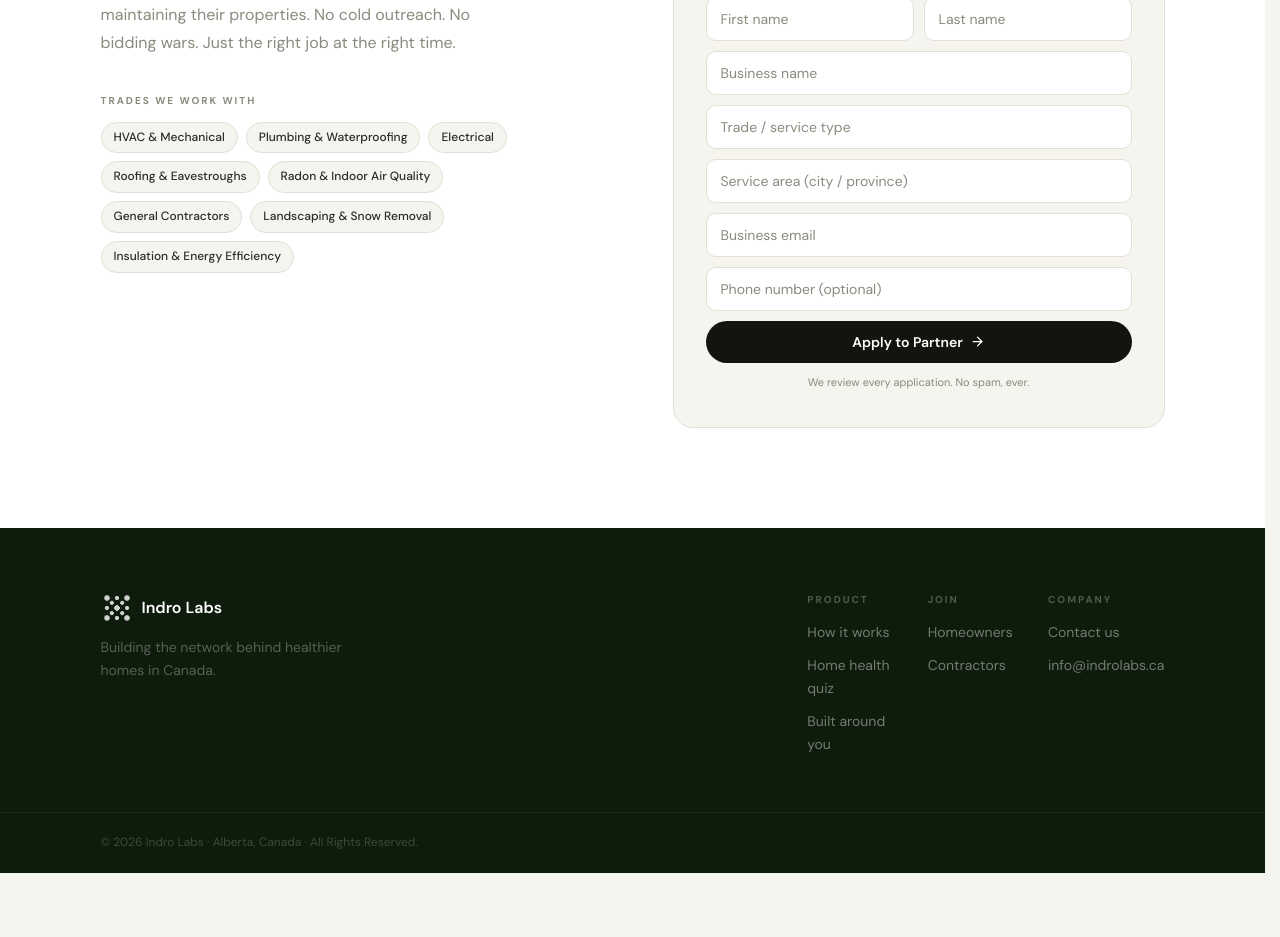
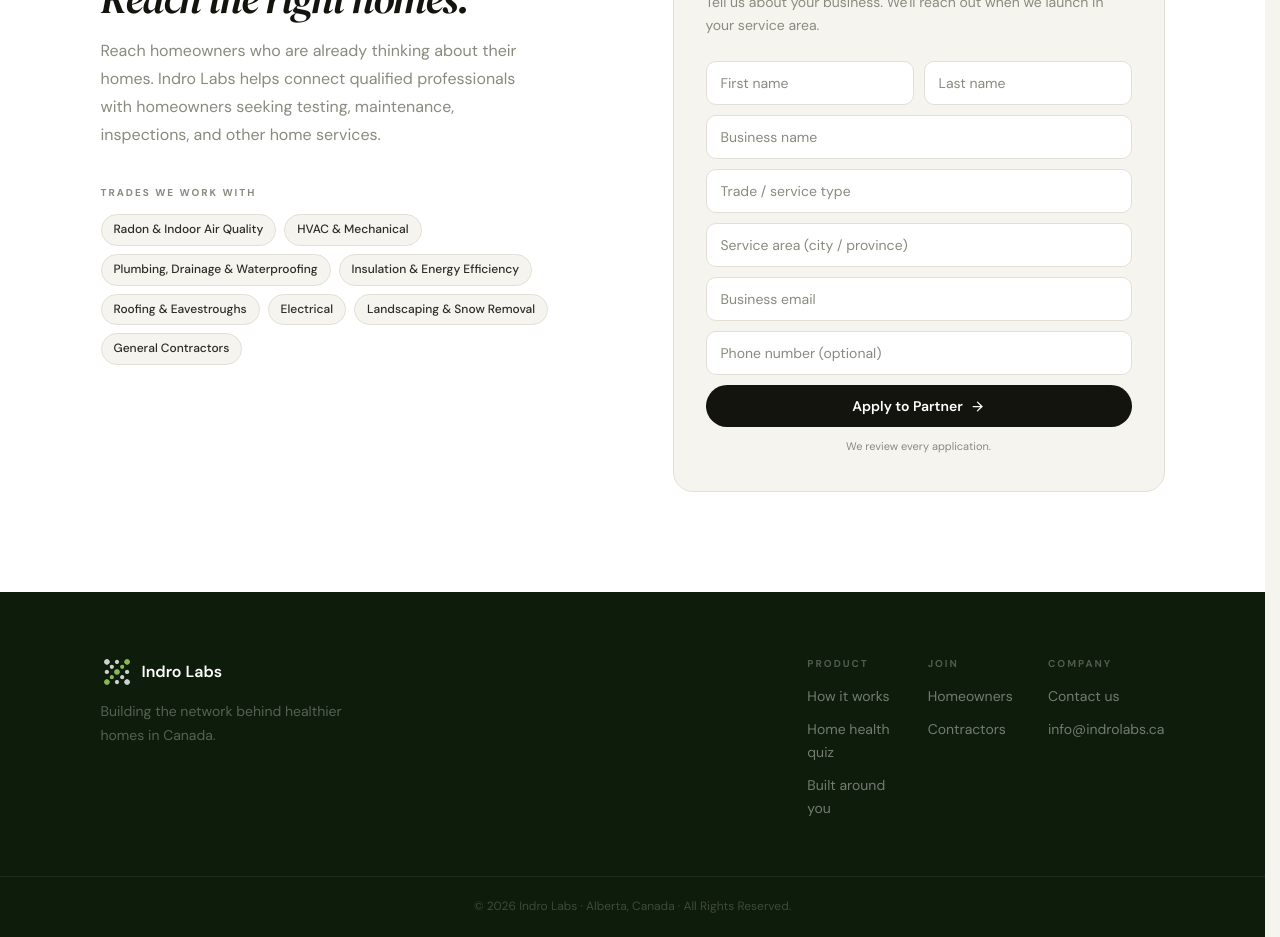
Before and after one commit to indro-labs/website, a React (Vite) app in the folder business-website/: page / in a window 1280 px wide. Shown: the part 5180-6117 px from the top of the page. Before the commit the page ends 6053 px from the top, so only its background shows below. Built offline with nearby package versions, Linux system fonts and the light colour scheme.

Commit message:
added white transparent logo for footer, edited content for the forms

```diff
--- a/business-website/src/App.css
+++ b/business-website/src/App.css
@@ -601,7 +601,7 @@
 .footer-logo em { font-style: normal; }
 .footer-logo-img {
   width: 32px; height: 32px; object-fit: contain; flex-shrink: 0;
-  filter: brightness(0) invert(1); /* invert to white on dark footer */
+   /* invert to white on dark footer */
   opacity: 0.8;
 }
 .footer-brand p { font-size: 14px; color: rgba(255,255,255,0.3); max-width: 280px; }
@@ -610,7 +610,7 @@
 .footer-col-head { font-size: 10px; font-weight: 700; letter-spacing: 2px; text-transform: uppercase; color: rgba(255,255,255,0.28); margin-bottom: 2px; }
 .footer-col a { font-size: 14px; color: rgba(255,255,255,0.42); transition: color 0.18s; }
 .footer-col a:hover { color: white; }
-.footer-base { border-top: 1px solid rgba(255,255,255,0.07); padding: 20px 0; font-size: 12px; color: rgba(255,255,255,0.2); }
+.footer-base { border-top: 1px solid rgba(255,255,255,0.07); padding: 20px 0; font-size: 12px; color: rgba(255,255,255,0.2);  text-align: center; }
 
 @media (max-width: 768px) {
   .footer-inner { grid-template-columns: 1fr; gap: 36px; }
--- a/business-website/src/App.jsx
+++ b/business-website/src/App.jsx
@@ -810,12 +810,12 @@
 
             {/* Timeline */}
             <div className="signup-timeline">
-              {[
-                { step:'01', title:'Track your home health',  desc:'We build a living profile of your home — age, systems, household, and climate.' },
-                { step:'02', title:'Get reminded on time',    desc:'Seasonal alerts before anything becomes an expensive surprise.' },
-                { step:'03', title:'Book a professional',     desc:'One tap to connect with a vetted, licensed Canadian contractor.' },
-                { step:'04', title:'Earn rewards',            desc:'Points for every task completed, redeemable for services and perks.' },
-              ].map((item, idx, arr) => (
+                {[
+                  { step:'01', title:'Track your home health',  desc:'We build a living profile of your home — age, systems, household, and maintenance history.' },
+                  { step:'02', title:'Get reminded on time',    desc:'Seasonal alerts help you stay ahead of routine maintenance and potential issues.' },
+                  { step:'03', title:'Connect with a professional', desc:'Get introduced to qualified local contractors who fit the service you need.' },
+                  { step:'04', title:'Earn rewards',            desc:'Earn points for completing home tasks, redeemable for future services and perks.' },
+                ].map((item, idx, arr) => (
                 <div className="tl-item" key={item.step}>
                   <div className="tl-step-col">
                     <div className="tl-dot">
@@ -859,7 +859,7 @@
                     Join Waitlist <ArrowRight size={15}/>
                   </button>
                   {hwErr && <p className="sfc-err">Something went wrong — please try again.</p>}
-                  <p className="sfc-fine">No spam. Early access only. Cancel any time.</p>
+                  <p className="sfc-fine">Early access only. Cancel any time.</p>
                 </form>
               )}
             </div>
@@ -879,16 +879,22 @@
               Become a partner.<br/><em>Reach the right homes.</em>
             </h2>
             <p className="signup-sub">
-              Connect with homeowners who are already invested in maintaining their properties.
-              No cold outreach. No bidding wars. Just the right job at the right time.
+              Reach homeowners who are already thinking about their homes. Indro Labs helps connect qualified professionals with homeowners seeking testing, maintenance, inspections, and other home services.
             </p>
 
             <div className="ct-trades">
               <p className="ct-trades-label">TRADES WE WORK WITH</p>
               <div className="ct-trades-grid">
-                {['HVAC & Mechanical','Plumbing & Waterproofing','Electrical','Roofing & Eavestroughs',
-                  'Radon & Indoor Air Quality','General Contractors','Landscaping & Snow Removal',
-                  'Insulation & Energy Efficiency'].map(t => (
+                {[
+                    'Radon & Indoor Air Quality',
+                    'HVAC & Mechanical',
+                    'Plumbing, Drainage & Waterproofing',
+                    'Insulation & Energy Efficiency',
+                    'Roofing & Eavestroughs',
+                    'Electrical',
+                    'Landscaping & Snow Removal',
+                    'General Contractors'
+                  ].map(t => (
                   <span className="ct-trade-tag" key={t}>{t}</span>
                 ))}
               </div>
@@ -924,7 +930,7 @@
                     Apply to Partner <ArrowRight size={15}/>
                   </button>
                   {ctErr && <p className="sfc-err">Something went wrong — please try again.</p>}
-                  <p className="sfc-fine">We review every application. No spam, ever.</p>
+                  <p className="sfc-fine">We review every application.</p>
                 </form>
               )}
             </div>
@@ -938,7 +944,7 @@
         <div className="wrap footer-inner">
           <div className="footer-brand">
             <a href="#hero" className="footer-logo">
-              <img src="/indro-logo.png" alt="Indro Labs" className="footer-logo-img"/>
+              <img src="/white-indro-logo.png" alt="Indro Labs" className="footer-logo-img"/>
               Indro Labs
             </a>
             <p>Building the network behind healthier homes in Canada.</p>
```
Also changed, not shown: business-website/public/white-indro-logo.png (added).
